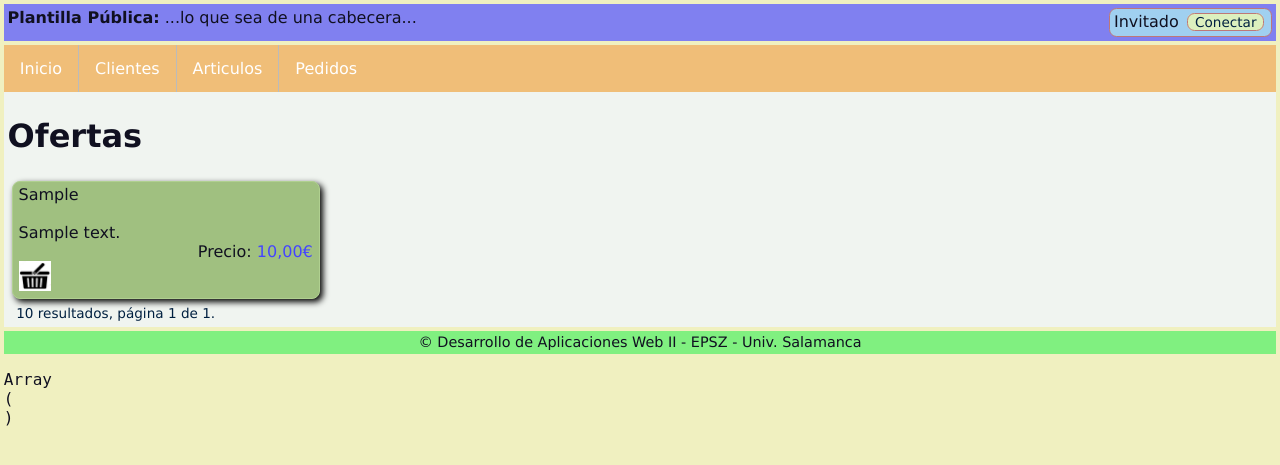
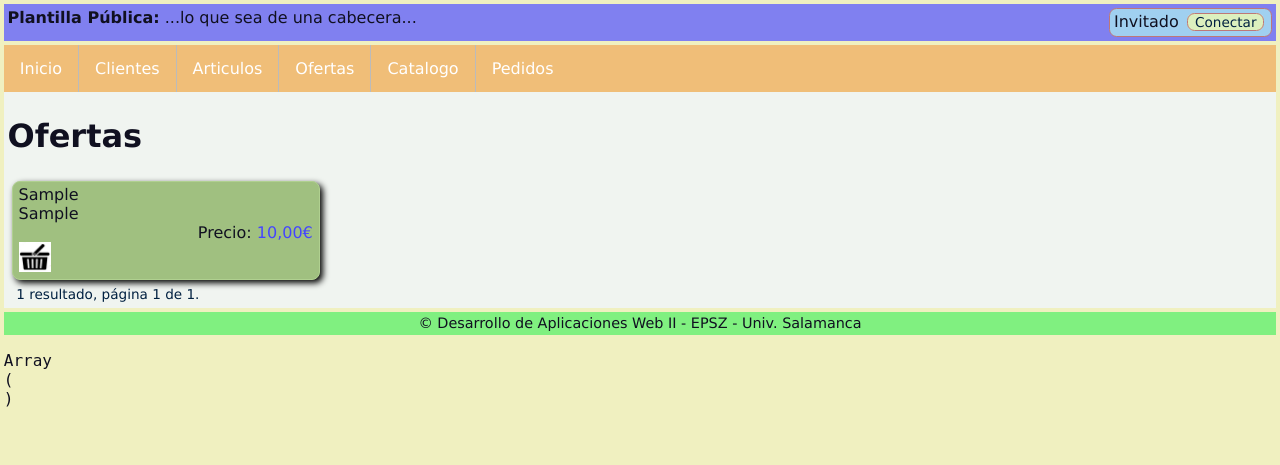
Before and after one commit to Saul-prog/DAW2-SOA, a PHP site: page /daw2/index.php?a=ofertas in a window 1280 px wide. Shown: the top 465 px of the page. Run offline with PHP 8.4, Linux system fonts and the light colour scheme; tables that the repository leaves empty or names only in its code hold one stand-in row (values such as "Sample post").

Commit message:
Ofertas(Media Cesta)

```diff
--- a/mini/configuraciones/aplicacion.php
+++ b/mini/configuraciones/aplicacion.php
@@ -1,5 +1,5 @@
 <?php
-//Configuración del Sistema actualizada el 2021-10-05 18:56:56
+//Configuración del Sistema actualizada el 2022-11-19 20:52:04
 return array (
   'aplicacion.controlador.defecto' => 'catalogo',
   'bd.servidor' => 'localhost',
@@ -10,4 +10,5 @@ return array (
   'bd.depurar' => false,
   'pagina.lineas' => 10,
   'catalogo.lineas' => 9,
+  'ofertas.lineas' => 12,
 );
--- a/mini/controladores/ofertas.php
+++ b/mini/controladores/ofertas.php
@@ -3,7 +3,7 @@
 //URL http://localhost/daw2/mini/?a=ofertas
 //aplicacion::$modoPublico= true;
 modelo::usar( 'ofertas');
-//modelo::usar( 'Cesta');
+modelo::usar( 'Cesta');
 
 class controlador_ofertas extends controlador
 {
@@ -11,7 +11,10 @@ class controlador_ofertas extends controlador
   public function accion_inicio(){
 
     $pagina=1;
-    $lineas=10;
+      $lineas= config::get('ofertas.lineas', 12);
+      if ($lineas < 1) $lineas= 1;//como minimo se obtiene 1 elemento por pagina.
+   // $lineas=basedatos::contar('ofertas');
+    //if($lineas>10) $lineas=10;
     $total=10;
     //Ejecutar acción
     //$sql=oferta::sqlListar();//Todas las ofertas activas
@@ -32,29 +35,29 @@ class controlador_ofertas extends controlador
 
 
 
-  /*
+
   public $accion_defecto= 'ver';
 
   //-------------------------------------------------------------------------
   //Accion para VER catalogo de articulos
-  public function accion_inicio()
+  public function accion_ver()
   {
     //----------
     //Extraer Datos para ejecucion con la pagina que se está viendo.
     $pagina= (isset($_GET['p']) ? (int)$_GET['p'] : 0);
     if ($pagina < 1) $pagina= 1;//se empieza en la primera pagina como mucho.
-    $lineas= config::get('catalogo.lineas', 12);
+    $lineas= config::get('ofertas.lineas', 12);
     if ($lineas < 1) $lineas= 1;//como minimo se obtiene 1 elemento por pagina.
     //$lineas= 25;
     //----------
     //Ejecutar accion
-    $sql= articulo::sqlListar();
+    $sql= ofertas::sqlListar();
     $total= basedatos::contar( $sql);
     $registros= basedatos::obtenerTodos( $sql, $pagina-1, $lineas);
     //----------
     //Dar una respuesta
     //vista::$plantilla= 'publica.php';
-    vista::generarPagina( 'catalogo', array(
+    vista::generarPagina( 'ofertas', array(
       'pagina'=>$pagina,
       'lineas'=>$lineas,
       'total'=>$total,
@@ -81,14 +84,13 @@ class controlador_ofertas extends controlador
   }//if
   $cesta->poner( $id);
   sesion::set( 'cesta', $cesta);
-    *x/
+  */
   $cesta= Cesta::instancia_de_sesion();
   //--$cesta= new Cesta(); $cesta->cargar_de_sesion();
   $cesta->poner( $id);
   $cesta->guardar_en_sesion();
 
   //Dar una respuesta
-    vista::redirigir( '', array('a'=>'catalogo.ver','p'=>$pagina));
+  vista::redirigir( '', array('a'=>'ofertas.ver','p'=>$pagina));
   }//accion_add
-  */
 }//class controlador_ofertas
--- a/mini/modelos/ofertas.php
+++ b/mini/modelos/ofertas.php
@@ -90,17 +90,15 @@ class ofertas extends modeloDAO
 
   //-------------------------------------------------------------------------
   //Cargar la oferta con el modelo de datos del articulo que tiene asociado.
-  public function cargarArticulo()
+      public function cargarOferta()
   {
     //Si el articulo no esta cargado, o si lo esta, hay referencia en la oferta
     //y las referencias no coinciden entre si, se intenta cargar.
-    if (($this->articulo === null) ||
-          (($this->articulo !== null) && !empty($this->refArt)
-              && ($this->articulo->referencia != $this->refArt))) {
-      //Crear la instancia nueva y cargarla, y si falla, dejarla nula.
-      $this->articulo= new articulo;
-      if (!$this->articulo->cargar( $this->refArt)) $this->articulo= null;
-    }//if
+    if (($this->articulo === null) || (($this->articulo !== null) && !empty($this->refArt) && ($this->articulo->referencia != $this->refArt))) {
+                  //Crear la instancia nueva y cargarla, y si falla, dejarla nula.
+                  $this->articulo= new ofertas;
+                  if (!$this->articulo->cargar( $this->refArt)) $this->articulo= null;
+            }//if
     return ($this->articulo !== null);
   }//cargarArticulo
 
@@ -109,7 +107,7 @@ class ofertas extends modeloDAO
   public function carga($filtroIDs){
     $res=parent::cargar($filtroIDs);
     //if($res) $res=$this->$cargaArticulo();//Si no va bien se devuelve
-    if($res) $this->$cargaArticulo();
+    if($res) $this->cargarArticulo();
 
     return $res;
   }
--- a/mini/vistas/ofertas/ficha_oferta.php
+++ b/mini/vistas/ofertas/ficha_oferta.php
@@ -15,15 +15,16 @@ if ($oferta->precio < 20.00) {
 ?>
 <div class="articulo">
   <div class="caja-sombra">
-    <?php echo $oferta->articulo->referencia;?><br/>
-    <?php //echo $oferta->$refART;?><br/>
-    <?php echo htmlentities( $oferta->articulo->texto);?><br/>
+    <?php echo $oferta->refArt;?><br/>
+    <?php echo htmlentities( $oferta->notas);?><br/>
   <div class="der">Precio: <?php echo $fmtPrecio;?>€</div>
     <?php if ($cesta) {
-      $url= '?'.http_build_query( array('a'=>'catalogo.add', 'ref'=>$oferta->articulo->referencia, 'p'=>$pagina));
+      $url= '?'.http_build_query( array('a'=>'ofertas.add', 'ref'=>$oferta->refArt, 'p'=>$pagina));
     echo '<a href="'.$url.'">';
     echo '<img src="recursos/cesta.png" title="Agregar a la cesta" alt="Agregar a la cesta" width="32px" height="auto"/>';
     echo '</a>';
-  }// ?>
+  }//
+ ?>
+
   </div>
 </div>
--- a/mini/vistas/ofertas/ofertas.php
+++ b/mini/vistas/ofertas/ofertas.php
@@ -29,7 +29,7 @@ if (is_array($registros)) {
   $modelo= new ofertas;
   foreach($registros as $indice => $registro) {
     $modelo->llenar( $registro);
-    $modelo->cargarArticulo();
+    $modelo->cargarOferta();
     //Opcion 1: Siguiendo el framework
     vista::generarParcial( 'ficha_oferta', array( 'oferta'=>$modelo, 'pagina'=>$pagina));
 
@@ -62,7 +62,7 @@ if (is_array($registros)) {
 <div class="salto"></div>
 
 <?php //Generar el pie de la tabla con la informacion y paginador
-vista::generarPieza( 'paginador', array( 'url'=>array('a'=>'catalogo'), 'total'=>$total, 'pagina'=>$pagina, 'lineas'=>$lineas));
+vista::generarPieza( 'paginador', array( 'url'=>array('a'=>'ofertas'), 'total'=>$total, 'pagina'=>$pagina, 'lineas'=>$lineas));
 ?>
 
 <div class="salto"></div>
--- a/mini/vistas/piezas/menu_portal.php
+++ b/mini/vistas/piezas/menu_portal.php
@@ -15,6 +15,8 @@ $opciones= array(
   array( 'titulo' => 'Inicio', 'url'=>'?a=inicio'),
 array( 'titulo' => 'Clientes', 'url'=>'?a=clientes', 'activo'=>true),
   array( 'titulo' => 'Articulos', 'url'=>'?a=articulos'),
+    array( 'titulo' => 'Ofertas', 'url'=>'?a=ofertas'),
+    array( 'titulo' => 'Catalogo', 'url'=>'?a=catalogo'),
   array( 'titulo' => 'Pedidos', 'url'=>'?a=pedidos')
 );/*---------*/
 ?>
```
Also changed, not shown: mini/modelos/articulo_descuento.php (deleted, +0 -73 lines). Lines whose indentation alone changed are shown as unchanged.
